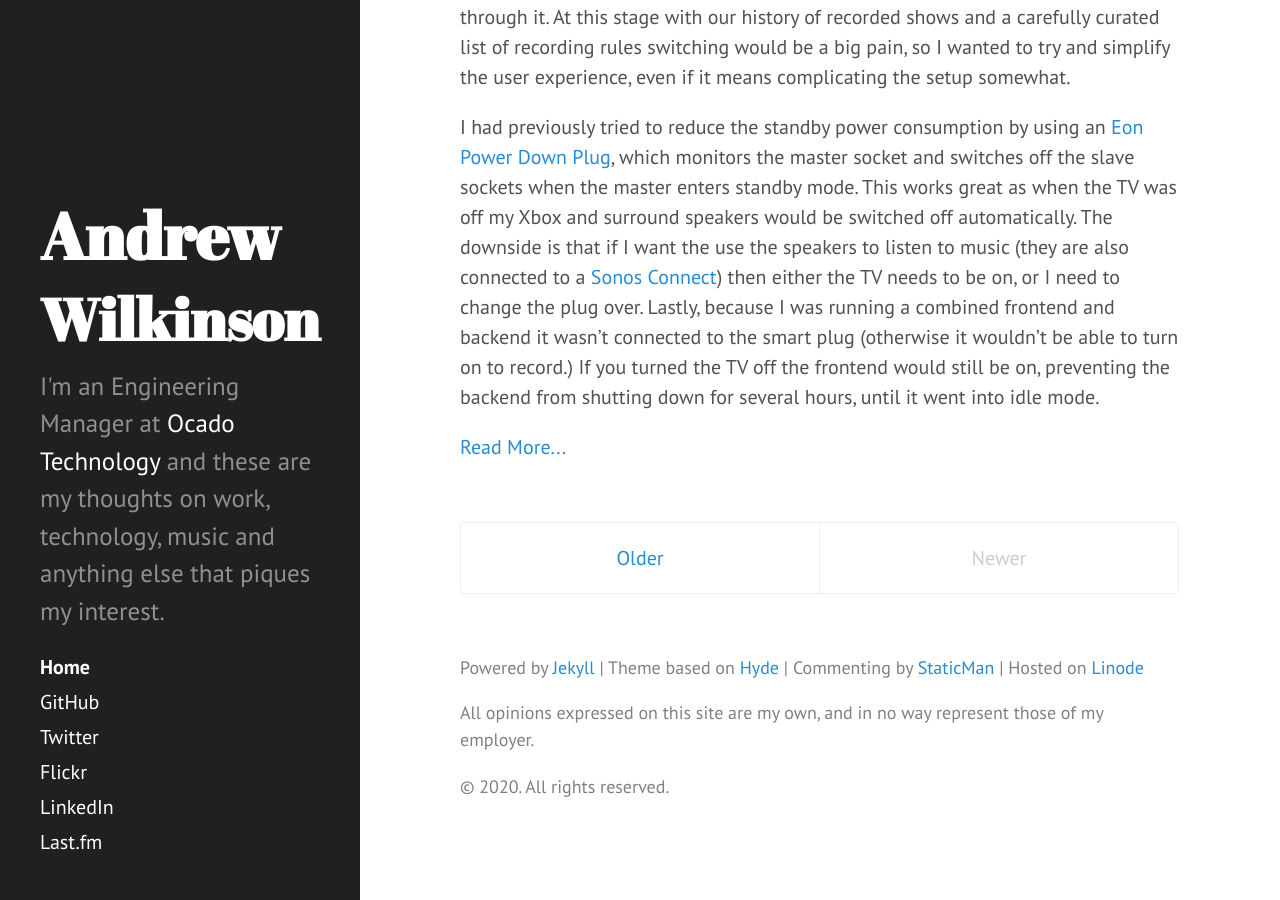
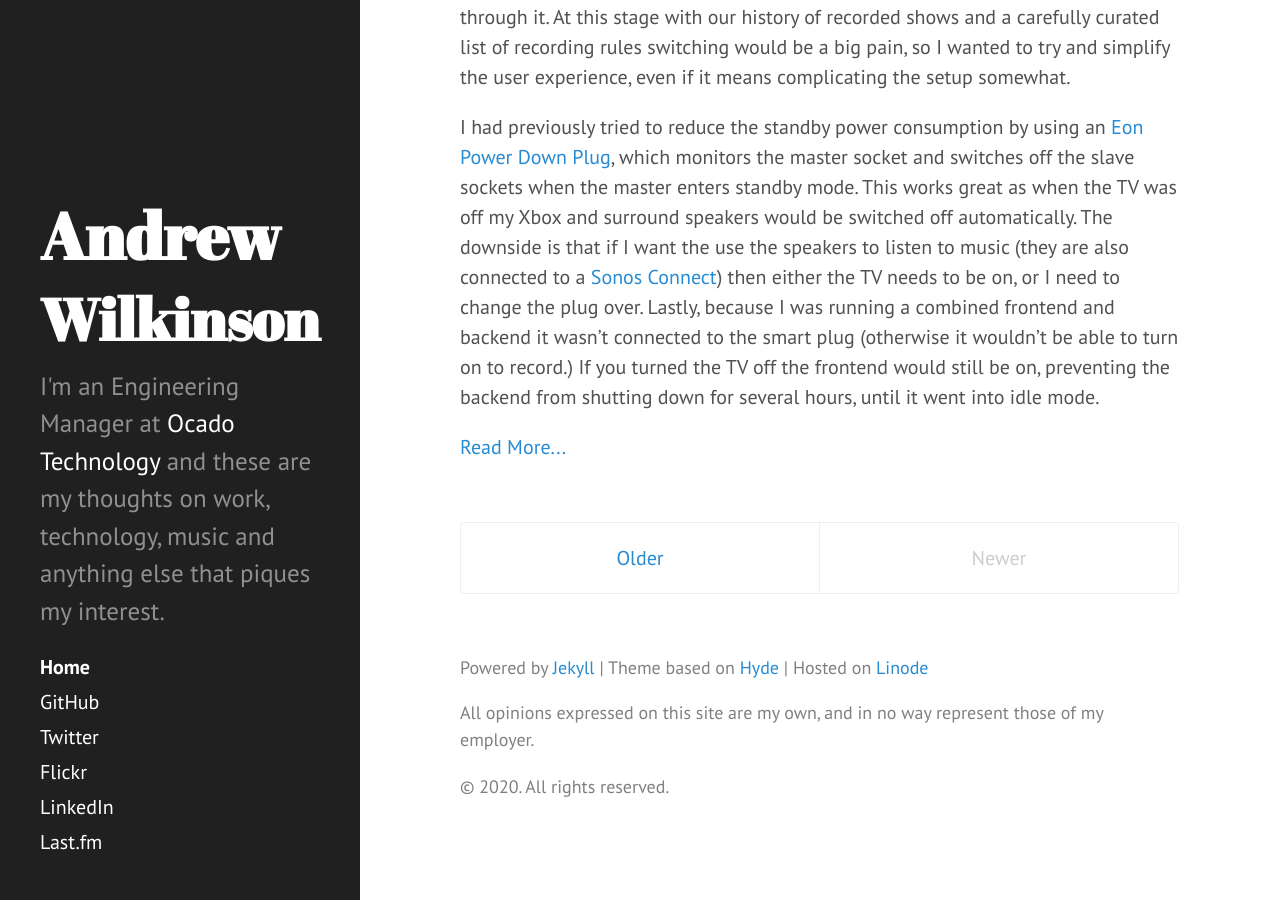
Before and after one commit to andrewjw/site, a Jekyll site: the page built from index.html, in a window 1280 px wide and 900 px high, scrolled down 3598 px. Built offline with Jekyll 4.4.1, drawn with Linux system fonts in a browser that asks for light colours; the list of posts is cut into pages by our own code.

Commit message:
Remove reference to staticman.

```diff
--- a/_includes/footer.html
+++ b/_includes/footer.html
@@ -1,5 +1,5 @@
 <div class="footer">
-    <span class="nowrap">Powered by <a href="https://jekyllrb.com/">Jekyll</a></span><span class="nowrap"> | Theme based on <a href="https://jekyllthemes.io/theme/hyde">Hyde</a></span><span class="nowrap"> | Commenting by <a href="https://staticman.net/">StaticMan</a></span><span class="nowrap"> | Hosted on <a href="https://www.linode.com/?r=24724540c4f4e6c4e633d405ed0e807e2df58005">Linode</a></span>
+    <span class="nowrap">Powered by <a href="https://jekyllrb.com/">Jekyll</a></span><span class="nowrap"> | Theme based on <a href="https://jekyllthemes.io/theme/hyde">Hyde</a></span><span class="nowrap"> | Hosted on <a href="https://www.linode.com/?r=24724540c4f4e6c4e633d405ed0e807e2df58005">Linode</a></span>
 
     <p>All opinions expressed on this site are my own, and in no way represent those of my employer.</p>
 
```
